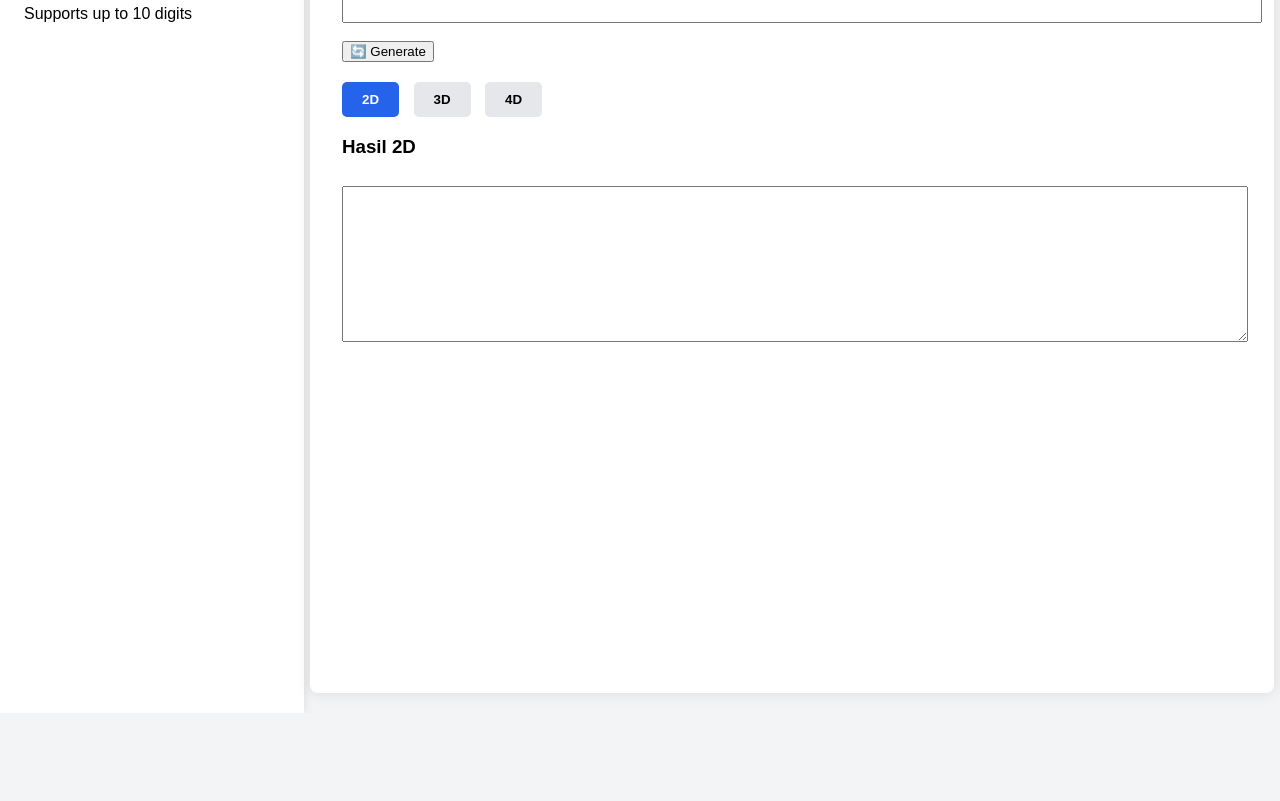
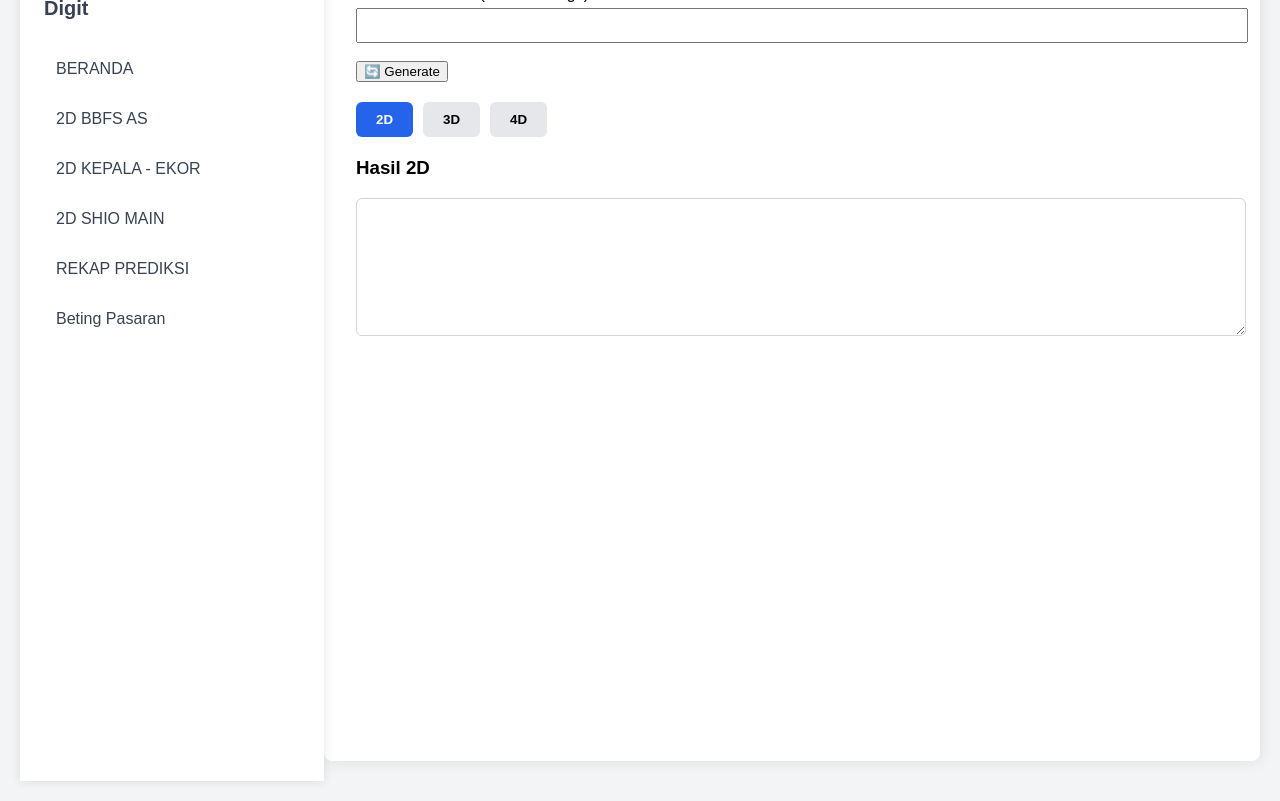
Before and after one commit to abdfajarlaudjeng/bbfs9digit, a plain HTML site: page bbfs10.html in a window 1280 px wide. Shown: the part 87-888 px from the top of the page. Before the commit the page ends 800 px from the top, so only its background shows below. Drawn offline with Linux system fonts and the light colour scheme.

Commit message:
Update bbfs10.html

```diff
--- a/bbfs10.html
+++ b/bbfs10.html
@@ -3,10 +3,11 @@
 <head>
   <meta charset="UTF-8" />
   <meta name="viewport" content="width=device-width, initial-scale=1" />
-  <title>BBFS Generator 2D, 3D, 4D</title>
+  <title>BBFS Generator 2D, 3D, 4D 9 Digit</title>
   <style>
     body {
       font-family: sans-serif;
+      padding: 20px;
       margin: 0;
       display: flex;
       min-height: 100vh;
@@ -15,26 +16,68 @@
     nav {
       background: white;
       width: 256px;
+      min-height: 100vh;
+      box-shadow: 0 0 10px rgb(0 0 0 / 0.1);
       padding: 1.5rem;
-      box-shadow: 0 0 10px rgba(0,0,0,0.1);
+      position: sticky;
+      top: 0;
+      display: flex;
+      flex-direction: column;
+    }
+    nav h1 {
+      font-size: 1.25rem;
+      font-weight: 700;
+      margin-bottom: 2rem;
+      color: #374151;
+    }
+    nav ul {
+      list-style: none;
+      padding: 0;
+      margin: 0;
+      display: flex;
+      flex-direction: column;
+      gap: 1rem;
+    }
+    nav a {
+      display: block;
+      padding: 0.5rem 0.75rem;
+      border-radius: 0.375rem;
+      color: #374151;
+      text-decoration: none;
+      transition: background-color 0.3s, color 0.3s;
+    }
+    nav a:hover {
+      background-color: #2563eb;
+      color: white;
     }
     main {
       flex-grow: 1;
+      padding-left: 2rem;
+      padding-right: 2rem;
+      max-width: 900px;
+      background: white;
+      border-radius: 0.5rem;
+      box-shadow: 0 0 15px rgb(0 0 0 / 0.1);
       padding: 2rem;
-      background: white;
-      max-width: 900px;
-      margin: 20px auto;
-      border-radius: 0.5rem;
-      box-shadow: 0 0 15px rgba(0,0,0,0.1);
+      margin: 20px 0;
+    }
+    .tabs {
+      display: flex;
+      gap: 10px;
+      margin-bottom: 20px;
     }
     .tabs button {
       padding: 10px 20px;
-      margin-right: 10px;
+      cursor: pointer;
+      background: #e5e7eb;
       border: none;
-      cursor: pointer;
-      border-radius: 5px;
-      background: #e5e7eb;
-      font-weight: bold;
+      border-radius: 0.375rem;
+      font-weight: 600;
+      transition: background-color 0.3s;
+    }
+    .tabs button:hover {
+      background: #2563eb;
+      color: white;
     }
     .tabs button.active {
       background: #2563eb;
@@ -48,16 +91,41 @@
     }
     textarea {
       width: 100%;
-      height: 150px;
+      height: 120px;
+      resize: vertical;
       font-family: monospace;
-      margin-top: 10px;
+      font-size: 1rem;
+      padding: 0.5rem;
+      border: 1px solid #d1d5db;
+      border-radius: 0.375rem;
+    }
+    button.download-btn {
+      margin-bottom: 10px;
+      padding: 8px 14px;
+      background: #2563eb;
+      color: white;
+      border: none;
+      border-radius: 0.375rem;
+      cursor: pointer;
+      font-weight: 600;
+      transition: background-color 0.3s;
+    }
+    button.download-btn:hover {
+      background: #1e40af;
     }
   </style>
 </head>
 <body>
   <nav>
-    <h1>BBFS Generator</h1>
-    <p>Supports up to 10 digits</p>
+    <h1>BBFS ALL PASARAN 9 Digit</h1>
+    <ul>
+      <li><a href="index.html">BERANDA</a></li>
+      <li><a href="#">2D BBFS AS</a></li>
+      <li><a href="#">2D KEPALA - EKOR</a></li>
+      <li><a href="#">2D SHIO MAIN</a></li>
+      <li><a href="#">REKAP PREDIKSI</a></li>
+      <li><a href="#">Beting Pasaran</a></li>
+    </ul>
   </nav>
   <main>
     <label for="bbfsInput">Masukkan BBFS (maks. 10 digit):</label><br>
```
